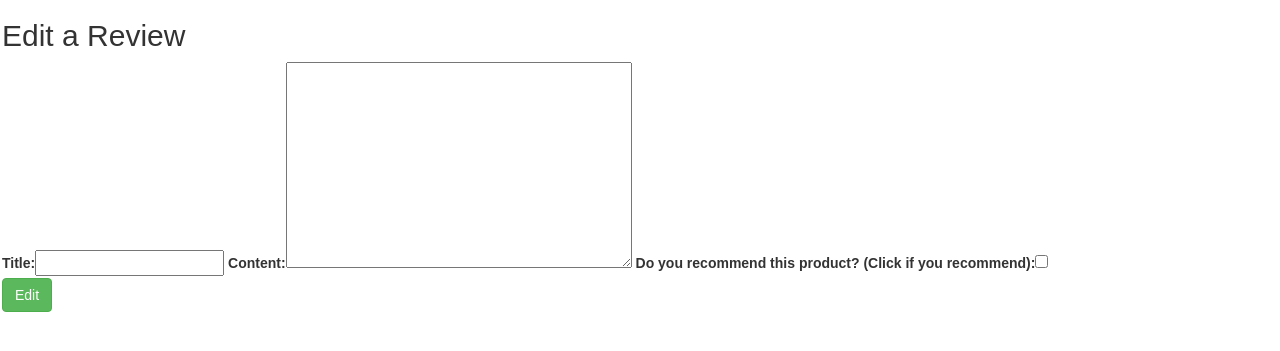
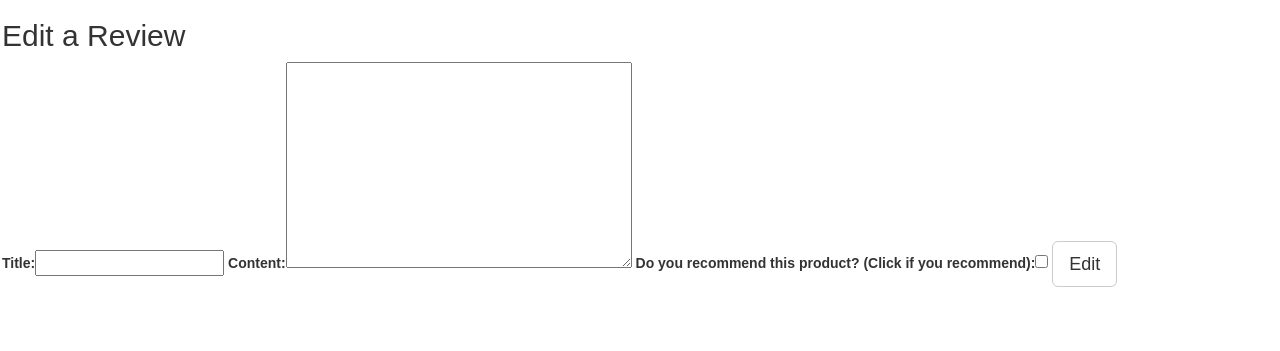
Before and after one commit to DimitarDDD/project5, a Django app: template reviews/templates/edit_a_review.html in a window 1280 px wide. Shown: the part 64-415 px from the top of the page. Run offline with Django 3.2, Linux system fonts and the light colour scheme; the template is opened without the code that fills it: values that come from a table or form of the project are taken from there, others are empty; some libraries are stand-ins or nearby versions.

Commit message:
edit function works

```diff
--- a/products/templates/product_details.html
+++ b/products/templates/product_details.html
@@ -35,7 +35,7 @@
               <input type="hidden" name="product_id" value="{{product.id}}"/>
 			  <input type="hidden" name="review_id" value="{{review.id}}"/>
 			  <input class="btn btn-success" type="submit" value="Delete"/>
-			    <a href="{% url 'edit_a_review' preview.id %}" class="btn btn-secondary btn-lg " role="button">Edit</a>
+			    <a href="{% url 'edit_a_review' review.id %}" class="btn btn-secondary btn-lg " role="button">Edit</a>
 
             </form>
 
--- a/reviews/templates/edit_a_review.html
+++ b/reviews/templates/edit_a_review.html
@@ -6,15 +6,10 @@
     <div class="card-header">
      <h2>Edit a Review</h2>
     </div>
-<form action="{% url 'edit_a_review' pk=review.id %}" method="post">
-    <div class="card-body">
-        {% csrf_token %}
-        {{ review_form | as_bootstrap }}
-        <br>
-       <input type="hidden" name="product" value="{{product.id}}"/>
-       <input type="hidden" name="review_id" value="{{review.id}}"/>
-       <input class="btn btn-success" type="submit" value="Edit"/></p>
-      </fieldset>
-</form>
-  </article>
+  <form method="POST" enctype="multipart/form-data" class='post-form' id='form'>
+                {% csrf_token %}
+                {{ review_form | as_bootstrap }}
+                <button type="submit" id= 'post-btn' class='btn btn-lg btn-default login-btn'>Edit</button>
+            </form>
+  </div>
 {% endblock %}
--- a/reviews/views.py
+++ b/reviews/views.py
@@ -6,11 +6,10 @@ from products.models import Product
 from django.contrib import messages
 # Create your views here.
 
-
 def add_a_review(request,pk):
     if not request.user.is_authenticated:
         return HttpResponseForbidden()
-    pk = request.POST['review_id']
+
     product_id = int(request.POST['product'])
     product = get_object_or_404(Product, pk=product_id)
     form = ReviewForm(request.POST)
```
